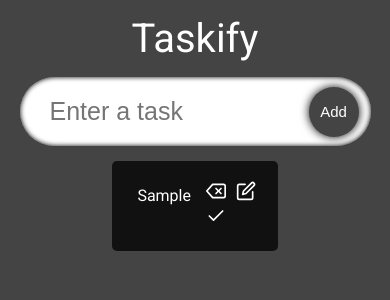
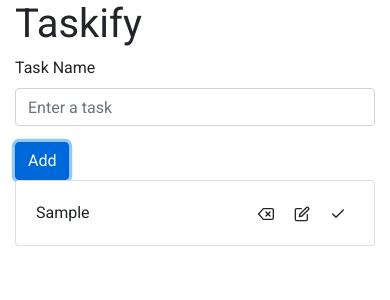
Before and after one commit to dogukanarslan/taskify, a React (Create React App) app: page / in a window 390 px wide. Both pictures are taken after typing "Sample" into the empty fields and a click on the button "Add". Shown: the top 300 px of the page. Built offline with nearby package versions, Linux system fonts and the light colour scheme.

Commit message:
Add bootstrap

```diff
--- a/package.json
+++ b/package.json
@@ -6,10 +6,12 @@
     "@types/node": "^16.11.45",
     "@types/react": "^18.0.15",
     "@types/react-dom": "^18.0.6",
+    "bootstrap": "^4.6.2",
     "react": "^18.2.0",
     "react-dom": "^18.2.0",
     "react-icons": "^4.4.0",
     "react-scripts": "5.0.1",
+    "reactstrap": "^8.10.1",
     "sass": "^1.53.0",
     "typescript": "^4.7.4"
   },
--- a/src/App.scss
+++ /dev/null
@@ -1,23 +0,0 @@
-@import url("https://fonts.googleapis.com/css2?family=Roboto:wght@400;700&display=swap");
-
-.App {
-  width: 100vw;
-  height: 100vh;
-  display: flex;
-  flex-direction: column;
-  align-items: center;
-  background-color: #444;
-}
-
-.heading {
-  font-size: 40px;
-  margin: 30px 0;
-  color: #fff;
-}
-
-@media (max-width: 800px) {
-  .heading {
-    margin: 15px 0;
-    font-size: 35;
-  }
-}
--- a/src/App.tsx
+++ b/src/App.tsx
@@ -1,11 +1,11 @@
-import { useState } from "react";
-import { InputField } from "./components/InputField";
-import { Todo } from "./model";
-import { TodoList } from "./components/TodoList";
-import "./App.scss";
+import { useState } from 'react';
+import { Container } from 'reactstrap';
+import { InputField } from './components/InputField';
+import { Todo } from './model';
+import { TodoList } from './components/TodoList';
 
 const App = () => {
-  const [todo, setTodo] = useState("");
+  const [todo, setTodo] = useState('');
   const [todos, setTodos] = useState<Todo[]>([]);
 
   const handleAdd = (e: React.FormEvent<HTMLFormElement>) => {
@@ -14,15 +14,22 @@ const App = () => {
 
     if (todo) {
       setTodos(newTodos);
-      setTodo("");
+      setTodo('');
     }
   };
 
   return (
     <div className="App">
-      <span className="heading">Taskify</span>
-      <InputField todo={todo} setTodo={setTodo} handleAdd={handleAdd} />
-      <TodoList todos={todos} setTodos={setTodos} />
+      <Container>
+        <h1>Taskify</h1>
+        <InputField
+          className="mb-5"
+          todo={todo}
+          setTodo={setTodo}
+          handleAdd={handleAdd}
+        />
+        <TodoList todos={todos} setTodos={setTodos} />
+      </Container>
     </div>
   );
 };
--- a/src/components/InputField.scss
+++ /dev/null
@@ -1,45 +0,0 @@
-.form {
-  position: relative;
-  display: flex;
-  align-items: center;
-  width: 90%;
-
-  & &__input {
-    border-radius: 50px;
-    padding: 20px 30px;
-    font-size: 25px;
-    border: none;
-    width: 100%;
-    transition: 0.2s;
-    box-shadow: inset 0 0 5px black;
-    &:focus {
-      box-shadow: 0 0 10px 1000px rgba(0, 0, 0, 0.5);
-      outline: none;
-    }
-  }
-
-  & &__button {
-    position: absolute;
-    width: 50px;
-    height: 50px;
-    margin: 12px;
-    border-radius: 50px;
-    right: 0;
-    border: none;
-    font-size: 15px;
-    background: #444;
-    color: #fff;
-    transition: 0.2 all;
-    box-shadow: 0 0 10px black;
-    cursor: pointer;
-
-    &:hover {
-      background-color: #555;
-    }
-
-    &:active {
-      transform: scale(0.8);
-      box-shadow: 0 0 5px black;
-    }
-  }
-}
--- a/src/components/InputField.tsx
+++ b/src/components/InputField.tsx
@@ -1,7 +1,7 @@
-import { useRef } from "react";
-import "./InputField.scss";
+import { useRef } from 'react';
+import { Button, Form, FormGroup, Label, Input } from 'reactstrap';
 
-interface InputFieldProps {
+interface InputFieldProps extends React.HTMLAttributes<HTMLFormElement> {
   todo: string;
   setTodo: React.Dispatch<React.SetStateAction<string>>;
   handleAdd: (e: React.FormEvent<HTMLFormElement>) => void;
@@ -17,24 +17,25 @@ export const InputField = (props: InputFieldProps) => {
   };
 
   return (
-    <form
-      className="form"
+    <Form
       onSubmit={(e) => {
         handleAdd(e);
         inputRef.current?.blur();
       }}
     >
-      <input
-        className="form__input"
-        ref={inputRef}
-        type="input"
-        value={todo}
-        placeholder="Enter a task"
-        onChange={handleChangeTodo}
-      />
-      <button className="form__button" type="submit">
+      <FormGroup>
+        <Label>Task Name</Label>
+        <Input
+          type="text"
+          value={todo}
+          placeholder="Enter a task"
+          onChange={handleChangeTodo}
+        />
+      </FormGroup>
+
+      <Button color="primary" type="submit">
         Add
-      </button>
-    </form>
+      </Button>
+    </Form>
   );
 };
--- a/src/components/SingleTodo.tsx
+++ b/src/components/SingleTodo.tsx
@@ -1,7 +1,8 @@
-import React, { FormEvent, useState } from "react";
-import { Todo } from "../model";
-import { FiDelete, FiEdit, FiCheck } from "react-icons/fi";
-
+import React, { FormEvent, useState } from 'react';
+import { Form, Input } from 'reactstrap';
+import { Todo } from '../model';
+import { FiDelete, FiEdit, FiCheck } from 'react-icons/fi';
+import './TodoList.scss';
 interface SingleTodoProps {
   todo: Todo;
   todos: Todo[];
@@ -50,43 +51,45 @@ export const SingleTodo = (props: SingleTodoProps) => {
   };
 
   return (
-    <form className="todos__single-todo" onSubmit={handleSubmit}>
+    <Form onSubmit={handleSubmit}>
+      <div className="d-flex justify-content-between align-items-center">
         {edit ? (
-        <input
-          className="todos__single-todo--text"
+          <Input
+            className="w-50"
             type="text"
             value={todoText}
             onChange={handleEdit}
           />
         ) : (
-        <span
-          className={`todos__single-todo--text ${
-            todo.isDone ? "todos__single-todo--text-done" : ""
+          <div
+            className={`d-flex align-items-center ${
+              todo.isDone ? 'line-through' : ''
             }`}
           >
             {todo.todo}
-        </span>
+          </div>
         )}
-      <div>
-        <span
-          className="todos__single-todo--icon"
+        <div className="d-flex">
+          <div
+            className="todos__single-todo--icon p-2 mr-1 cursor-pointer"
             onClick={() => handleDelete(todo.id)}
           >
             <FiDelete />
-        </span>
-        <span
-          className="todos__single-todo--icon"
+          </div>
+          <div
+            className="todos__single-todo--icon p-2 mr-1 cursor-pointer"
             onClick={() => setEdit(!edit)}
           >
             <FiEdit />
-        </span>
-        <span
-          className="todos__single-todo--icon"
+          </div>
+          <div
+            className="todos__single-todo--icon p-2"
             onClick={() => handleDone(todo.id)}
           >
             <FiCheck />
-        </span>
           </div>
-    </form>
+        </div>
+      </div>
+    </Form>
   );
 };
--- a/src/components/TodoList.scss
+++ b/src/components/TodoList.scss
@@ -1,32 +1,8 @@
 .todos {
-  border-radius: 5px;
-  display: flex;
-  flex-direction: column;
-  width: 47.5%;
-  color: #fff;
-
-  &__single-todo {
-    margin: 10px 10px 0;
-    display: flex;
-    background-color: #111;
-    border-radius: 5px;
-    padding: 20px;
-    margin-top: 15px;
-    transition: 0.2s;
-
-    &--text {
-      flex: 1;
-      padding: 5px;
-      border: none;
-      &-done {
-        text-decoration: line-through;
-      }
-    }
-
-    &--icon {
-      margin-left: 10px;
-      font-size: 20px;
-      cursor: pointer;
+  &--icon {
+    font-size: 20px;
+    &:hover {
+      opacity: 0.6;
     }
   }
 }
--- a/src/components/TodoList.tsx
+++ b/src/components/TodoList.tsx
@@ -1,7 +1,7 @@
-import React from "react";
-import { Todo } from "../model";
-import { SingleTodo } from "./SingleTodo";
-import "./TodoList.scss";
+import React from 'react';
+import { ListGroup, ListGroupItem } from 'reactstrap';
+import { Todo } from '../model';
+import { SingleTodo } from './SingleTodo';
 
 interface TodosProps {
   todos: Todo[];
@@ -12,15 +12,12 @@ export const TodoList = (props: TodosProps) => {
   const { todos, setTodos } = props;
 
   return (
-    <div className="todos">
+    <ListGroup>
       {todos.map((todo) => (
-        <SingleTodo
-          key={todo.id}
-          todo={todo}
-          todos={todos}
-          setTodos={setTodos}
-        />
+        <ListGroupItem key={todo.id}>
+          <SingleTodo todo={todo} todos={todos} setTodos={setTodos} />
+        </ListGroupItem>
       ))}
-    </div>
+    </ListGroup>
   );
 };
--- a/src/index.css
+++ /dev/null
@@ -1,4 +0,0 @@
-body {
-  margin: 0;
-  font-family: "Roboto";
-}
--- /dev/null
+++ b/src/styles/custom.scss
@@ -0,0 +1,5 @@
+@import url('https://fonts.googleapis.com/css2?family=Roboto:wght@400;700&display=swap');
+
+$font-family-sans-serif: 'Roboto';
+
+@import '../../node_modules/bootstrap/scss/bootstrap.scss';
--- /dev/null
+++ b/src/styles/index.scss
@@ -0,0 +1,9 @@
+@import 'custom';
+
+.line-through {
+  text-decoration: line-through;
+}
+
+.cursor-pointer {
+  cursor: pointer;
+}
```
Also changed, not shown: src/index.tsx (+5 -5 lines), 1 other file (tests, documents, lock files or other folders). Lines whose indentation alone changed are shown as unchanged.
